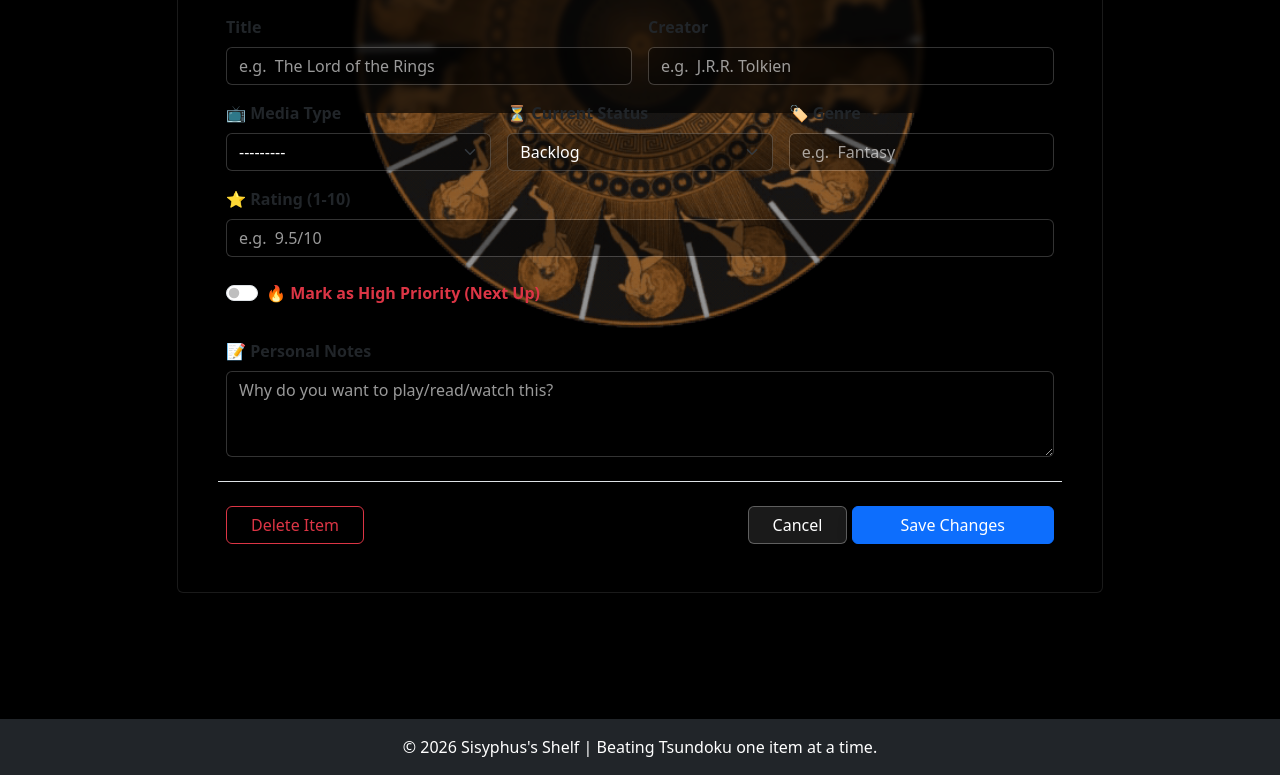
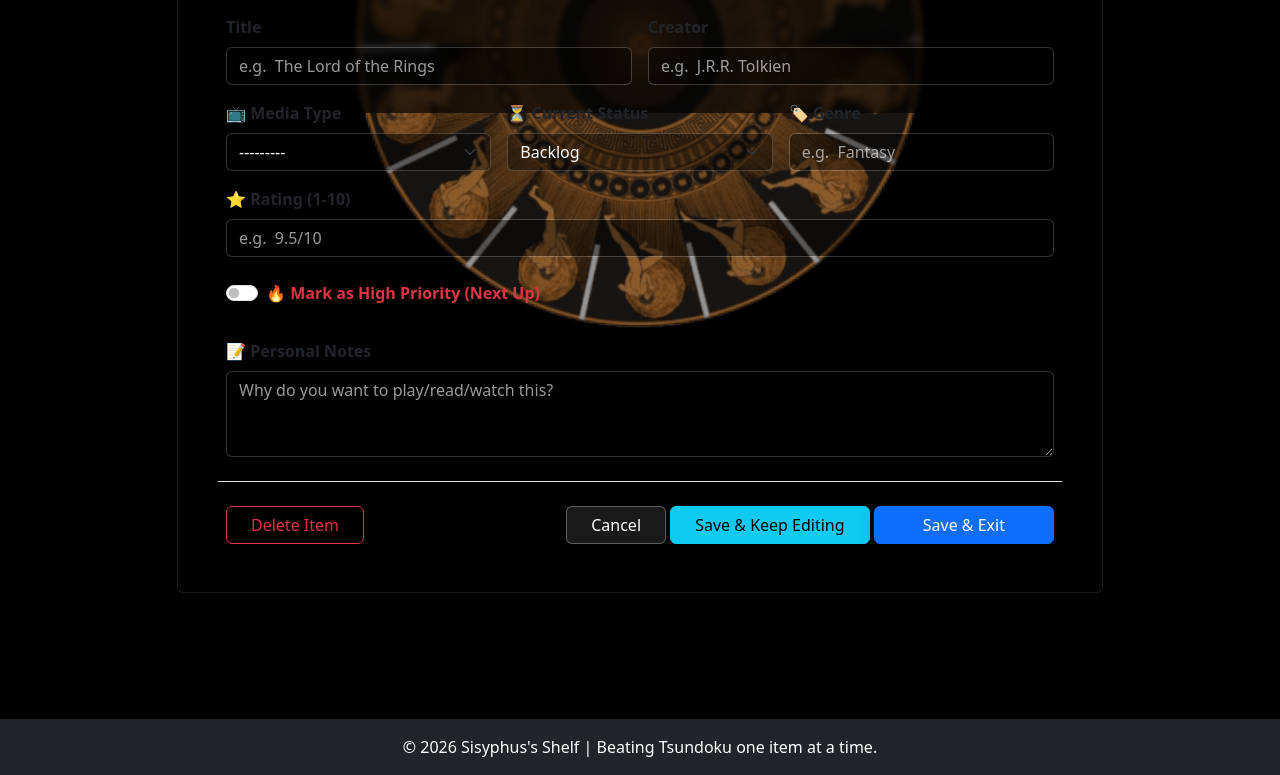
Before and after one commit to Bridgerbb/Sisyphus-Shelf, a Django app: template tracker/templates/tracker/item_detail.html in a window 1280 px wide. Shown: the part 687-1462 px from the top of the page. Run offline with Django 5.2, Linux system fonts and the light colour scheme; the template is opened without the code that fills it: values that come from a table or form of the project are taken from there, others are empty; parts of the project's set-up code (start-up, migrations or seed data) failed here and were passed over.

Commit message:
Fixed file not savign edits without cover image, and stopped look up option from overidding details

```diff
--- a/tracker/templates/tracker/item_detail.html
+++ b/tracker/templates/tracker/item_detail.html
@@ -113,7 +113,8 @@
 
                             <div>
                                 <a href="{% url 'pile' %}" class="btn btn-light px-4 border">Cancel</a>
-                                <button type="submit" class="btn btn-primary px-5 shadow">Save Changes</button>
+                                <button type="submit" name="action" value="save_and_view" class="btn btn-info px-4 shadow">Save & Keep Editing</button>
+                                <button type="submit" name="action" value="save" class="btn btn-primary px-5 shadow">Save & Exit</button>
                             </div>
                         </div>
                     </div>
@@ -178,14 +179,21 @@
                             <div><div class="fw-bold">${item.title}</div><small class="text-muted">${item.creator}</small></div>
                         `;
                         btn.onclick = () => {
-                            // Fills the form fields automatically
-                            document.getElementById('id_title').value = item.title;
-                            document.getElementById('id_creator').value = item.creator;
-                            document.getElementById('id_genre').value = item.genre;
+                            // ALWAYS update the cover image
                             document.getElementById('id_cover_image_url').value = item.image;
 
+                            // Grab the other fields
+                            const titleField = document.getElementById('id_title');
+                            const creatorField = document.getElementById('id_creator');
+                            const genreField = document.getElementById('id_genre');
+
+                            // ONLY update them if they are currently completely empty
+                            if (titleField && titleField.value.trim() === '') titleField.value = item.title;
+                            if (creatorField && creatorField.value.trim() === '') creatorField.value = item.creator;
+                            if (genreField && genreField.value.trim() === '') genreField.value = item.genre;
+
                             resultsDiv.style.display = 'none';
-                            alert("Fields updated! Click 'Save Changes' at the bottom to finalize.");
+                            alert("Cover art updated! (Any blank fields were also filled). Click 'Save & Keep Editing' or 'Save & Exit' to finalize.");
                         };
                         resultsDiv.appendChild(btn);
                     });
```
Also changed, not shown: tracker/views.py (+19 -5 lines).
